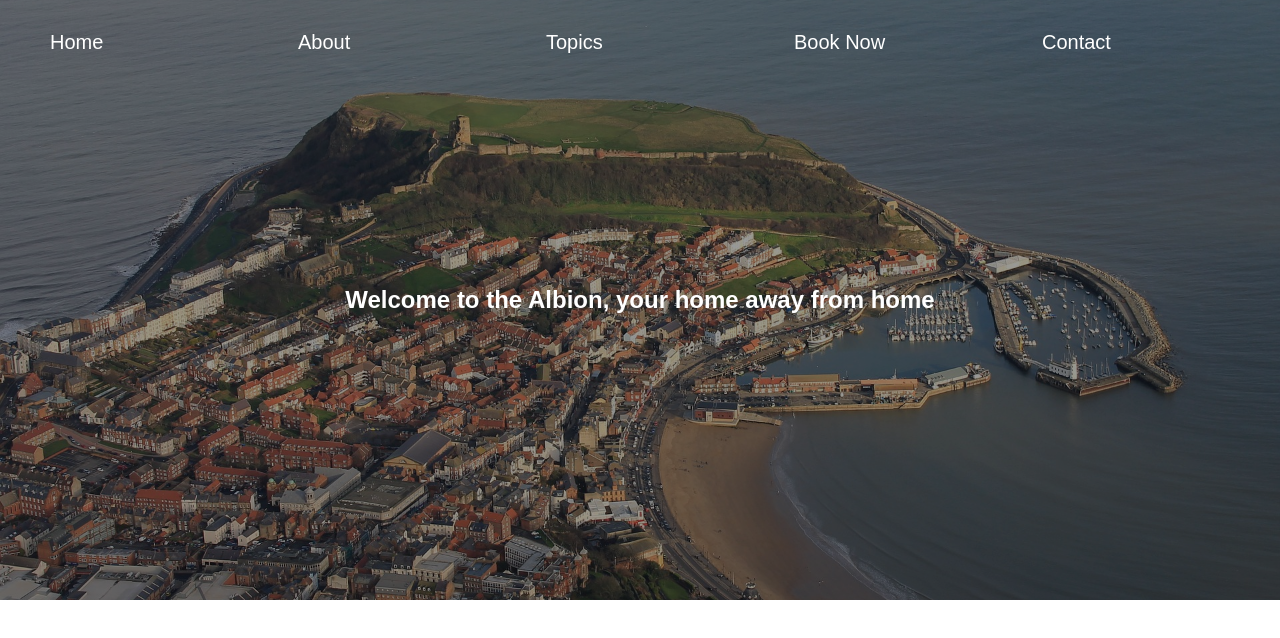
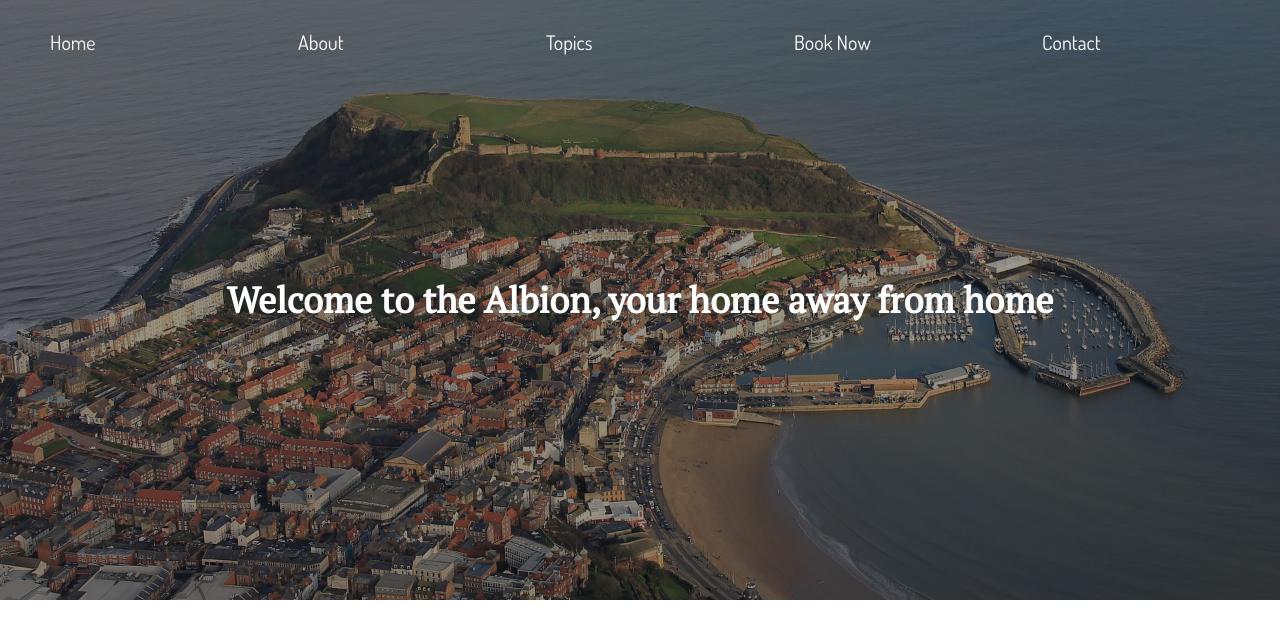
Before and after one commit to DiagoSmith/AlbionCottages, a React (Create React App) app: page / in a window 1280 px wide. Shown: the top 638 px of the page. Built offline with nearby package versions, Linux system fonts and the light colour scheme.

Commit message:
Add initial fonts

```diff
--- a/src/Components/Home/style.js
+++ b/src/Components/Home/style.js
@@ -28,7 +28,8 @@ export const Hero = styled.div`
   }
 `;
 
-export const HeroText = styled.h2`
+export const HeroText = styled.h1`
   color: white;
   z-index: 10;
+  font-size: 36px;
 `;
--- a/src/index.css
+++ b/src/index.css
@@ -1,3 +1,5 @@
+@import url('https://fonts.googleapis.com/css?family=Dosis|PT+Serif');
+
 body {
   margin: 0;
   padding: 0;
@@ -10,8 +12,13 @@ html {
 	line-height: 1.6;
 }
 
+p, a {
+  font-family: 'Dosis', sans-serif;
+}
+
 h1, h2, h3, h4, h5 {
-	line-height: 1.2;
+  line-height: 1.2;
+  font-family: 'PT Serif', serif;
 }
 
 a {
```
